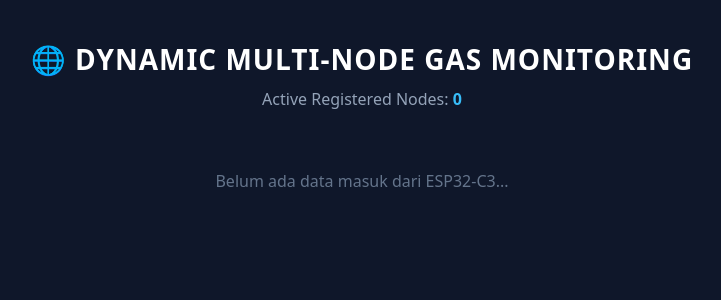
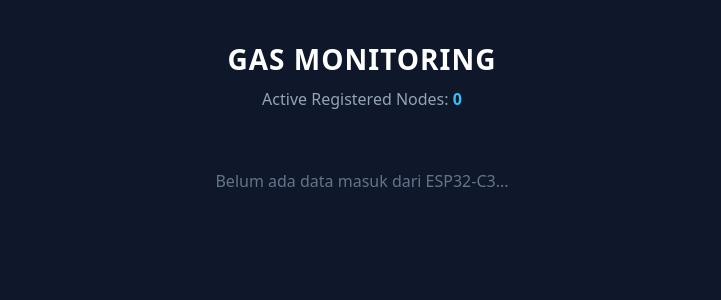
Before and after one commit to lungmen-hkm/sensoritulahpokoknya, a Next.js app: page / in a window 1280 px wide. Shown: the top 300 px of the page, without its empty margins (278-999 px from the left). Built offline with nearby package versions, Linux system fonts and the light colour scheme.

Commit message:
webpage update

```diff
--- a/app/page.js
+++ b/app/page.js
@@ -33,7 +33,7 @@ export default function Dashboard() {
       {/* Header Info */}
       <header style={{ textAlign: 'center', marginBottom: '40px' }}>
         <h1 style={{ margin: '0 0 10px 0', fontSize: '28px', letterSpacing: '1px' }}>
-          🌐 DYNAMIC MULTI-NODE GAS MONITORING
+          GAS MONITORING
         </h1>
         <p style={{ color: '#94a3b8', margin: 0 }}>
           Active Registered Nodes: <strong style={{ color: '#38bdf8' }}>{totalNodes}</strong>
@@ -115,7 +115,7 @@ export default function Dashboard() {
                   backgroundColor: !node.is_online ? '#334155' : isDanger ? '#ef4444' : '#22c55e',
                   color: '#fff'
                 }}>
-                  {!node.is_online ? 'NO SIGNAL' : isDanger ? '⚠️ GAS TERDETEKSI' : '✅ AMAN'}
+                  {!node.is_online ? 'NO SIGNAL' : isDanger ? 'Diatas Batas Aman' : 'Dibawah Batas Aman'}
                 </span>
               </div>
 
```
